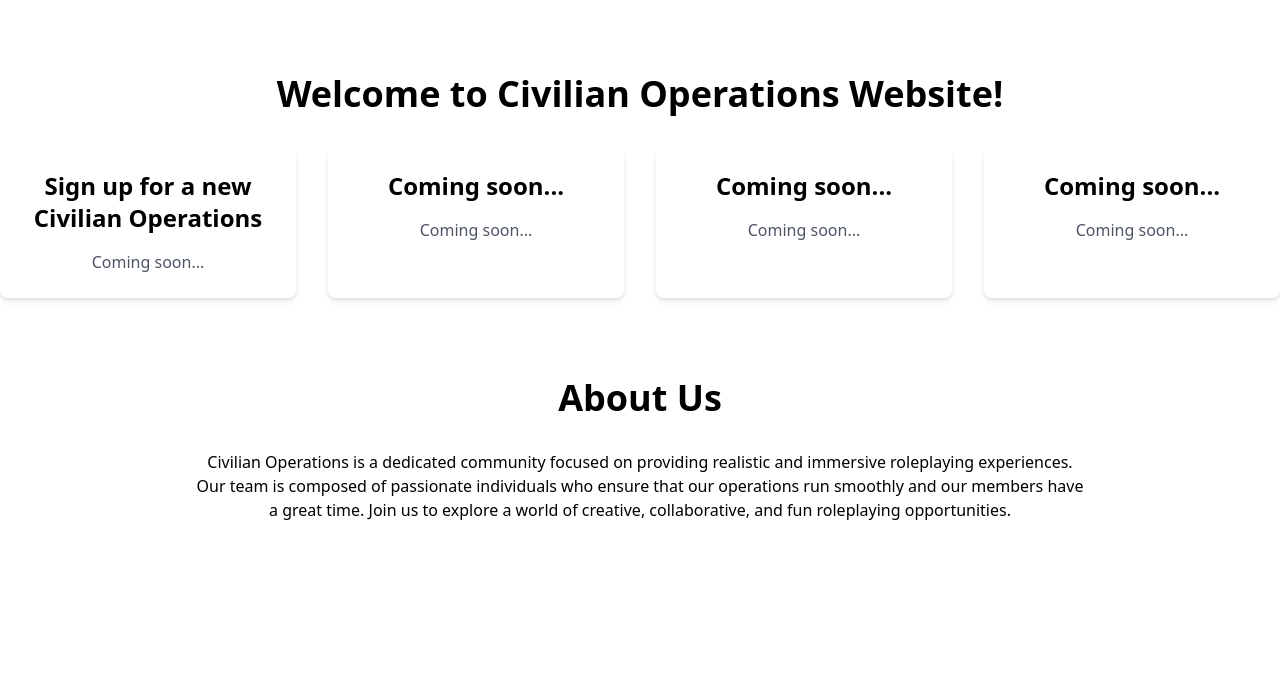
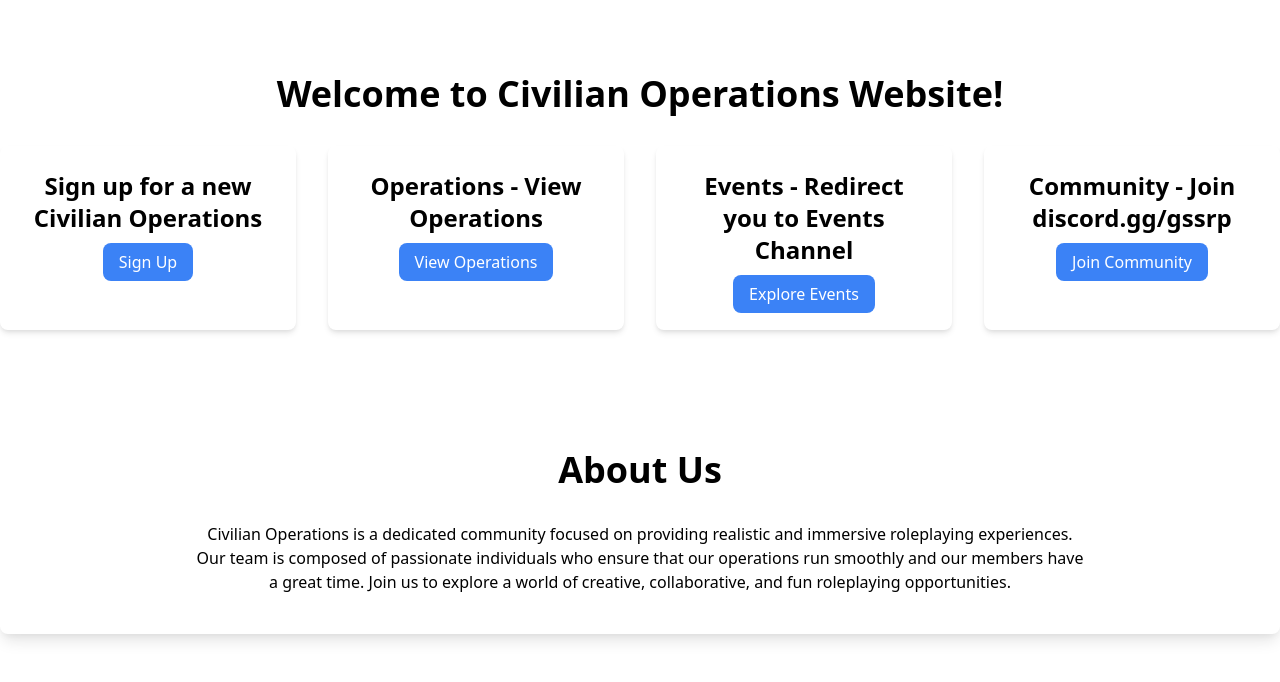
Before and after one commit to angelandidkw/civsilian_ops, a plain HTML site: page index.html in a window 1280 px wide. Shown: the part 118-800 px from the top of the page. Drawn offline with nearby package versions, Linux system fonts and the light colour scheme.

Commit message:
Update index.html
Change to website

```diff
--- a/index.html
+++ b/index.html
@@ -35,27 +35,36 @@
             <h2 class="text-4xl font-bold mb-8">Welcome to Civilian Operations Website!</h2>
             <div class="grid grid-cols-1 md:grid-cols-2 lg:grid-cols-4 gap-8">
                 <div class="rounded-lg shadow-md p-6 hover:shadow-xl transition-shadow duration-300 hover:scale-105">
-                    <h3 class="text-2xl font-bold mb-4">Sign up for a new Civilian Operations</h3>
-                    <p class="text-gray-600">Coming soon...</p>
+                    <h3 class="text-2xl font-bold mb-4 text-shadow-md">Sign up for a new Civilian Operations</h3>
+                    <a href="https://forms.gle/X1EheoHJpMxXAjsm9?dhc-id=80128290303512580" class="bg-blue-500 text-white py-2 px-4 rounded-lg hover:bg-blue-700 transition-colors duration-300">
+                        Sign Up
+                    </a>
                 </div>
                 <div class="rounded-lg shadow-md p-6 hover:shadow-xl transition-shadow duration-300 hover:scale-105">
-                    <h3 class="text-2xl font-bold mb-4">Coming soon...</h3>
-                    <p class="text-gray-600">Coming soon...</p>
+                    <h3 class="text-2xl font-bold mb-4 text-shadow-md">Operations -  View Operations</h3>
+                    <a href="operations-link" class="bg-blue-500 text-white py-2 px-4 rounded-lg hover:bg-blue-700 transition-colors duration-300">
+                        View Operations
+                    </a>
                 </div>
                 <div class="rounded-lg shadow-md p-6 hover:shadow-xl transition-shadow duration-300 hover:scale-105">
-                    <h3 class="text-2xl font-bold mb-4">Coming soon...</h3>
-                    <p class="text-gray-600">Coming soon...</p>
+                    <h3 class="text-2xl font-bold mb-4 text-shadow-md">Events - Redirect you to Events Channel</h3>
+                    <a href="https://discord.gg/QWwwfrSChe" class="bg-blue-500 text-white py-2 px-4 rounded-lg hover:bg-blue-700 transition-colors duration-300">
+                        Explore Events
+                    </a>
                 </div>
                 <div class="rounded-lg shadow-md p-6 hover:shadow-xl transition-shadow duration-300 hover:scale-105">
-                    <h3 class="text-2xl font-bold mb-4">Coming soon...</h3>
-                    <p class="text-gray-600">Coming soon...</p>
+                    <h3 class="text-2xl font-bold mb-4 text-shadow-md">Community - Join discord.gg/gssrp </h3>
+                    <a href="https://discord.gg/gssrp" class="bg-blue-500 text-white py-2 px-4 rounded-lg hover:bg-blue-700 transition-colors duration-300">
+                        Join Community
+                    </a>
                 </div>
             </div>
         </div>
 
+
         <!-- About Us Section -->
-        <section class="bg-white-800 text-black py-20">
-            <div class="container mx-auto text-center">
+        <div class="container mx-auto py-20">
+            <div class="bg-white-800 text-black text-center p-10 rounded-lg shadow-lg">
                 <h2 class="text-4xl font-bold mb-8">About Us</h2>
                 <p class="text-black-300 max-w-4xl mx-auto">
                     Civilian Operations is a dedicated community focused on providing realistic and immersive roleplaying experiences.
@@ -63,7 +72,7 @@
                     Join us to explore a world of creative, collaborative, and fun roleplaying opportunities.
                 </p>
             </div>
-        </section>
+        </div>
     </main>
 
     <!-- Footer -->
```
